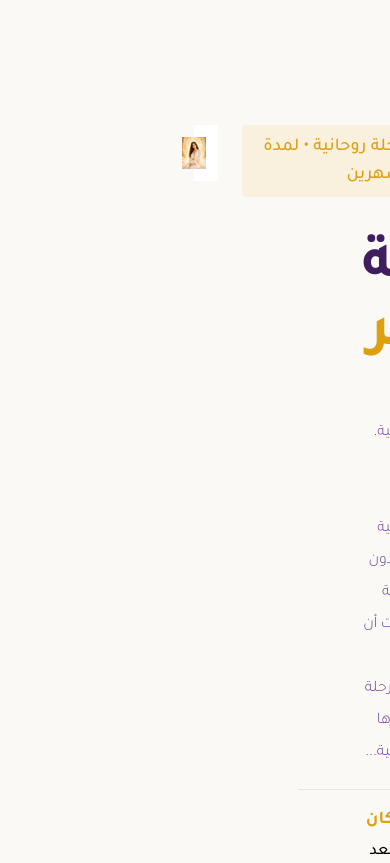
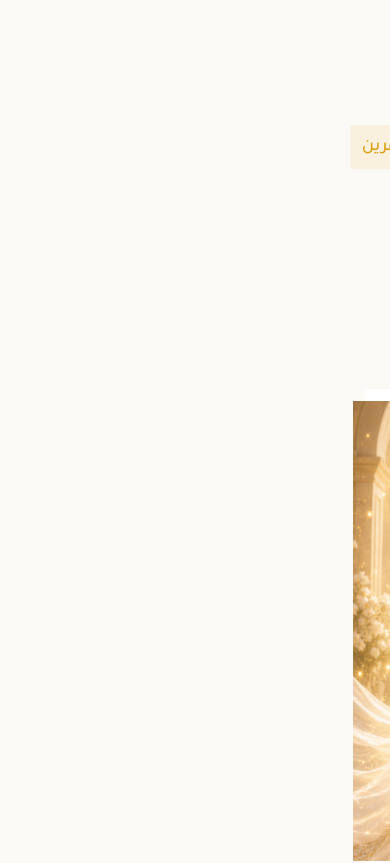
Before and after one commit to Anas-Dn/Houda-Harmouni, a React (Vite) app: page / in a window 390 px wide. Shown: the part 900-1763 px from the top of the page. Built offline with nearby package versions, Linux system fonts and the light colour scheme.

Commit message:
did the layout for sec2 in home page

```diff
--- a/src/Components/FreeGuideHome.jsx
+++ b/src/Components/FreeGuideHome.jsx
@@ -4,7 +4,7 @@ import image from "../assets-home/free-guide-cover.png"
 
 export default function FreeGuideHome() {
   return (
-    <div className="pt-40 pb-20 flex items-center justify-center gap-36 [@media(min-width:1050px)]:flex-row flex-col">
+    <div className="pt-40 pb-20 mx-10 flex items-center justify-center gap-36 [@media(min-width:1050px)]:flex-row flex-col">
 
         <div className="[@media(min-width:600px)]:w-140 w-90 mt-12">
             <h1 className="text-5xl font-extrabold text-white mb-3 [@media(min-width:1050px)]:text-start text-center">دليلك العملي</h1>
--- a/src/Components/Hero.jsx
+++ b/src/Components/Hero.jsx
@@ -4,15 +4,15 @@ import { faSquareInstagram, faTelegram, faTiktok, faYoutube } from "@fortawesome
 
 export default function Hero() {
   return (
-    <div className="relative w-screen min-[1050px]:h-screen h-full pt-30 pb-4 px-45 flex flex-col min-[1050px]:flex-row min-[1050px]:items-start items-center min-[1050px]:gap-20 gap-8">
+    <div className="relative w-screen min-[1050px]:h-screen h-full pt-30 pb-4 px-45 flex flex-col min-[1050px]:flex-row items-center min-[1050px]:gap-20 gap-8">
 
        <h1 className="absolute text-[24vw] font-bold text-purple-400/10  -z-10">HOUDA</h1>
 
       <img src={Houda} alt=""className="w-140 min-[1050px]:w-120 h-full rounded-4xl object-cover object-center" />
       <div className="flex flex-col min-[1050px]:items-start items-center justify-center ">
         <h4 className="mb-10 border-r-4 border-(--gold) text-lg font-medium text-(--gold) bg-[#dca0111a] w-fit px-3 py-2 rounded-sm relative right-14 after:absolute after:w-10 after:h-px after:bg-(--gold) after:-right-13 after:top-1/2">مدربة حياة معتمدة</h4>
-        <h1 className="mb-3 text-7xl text-(--purple-royal) font-medium">هدى ابـحمان</h1>
-        <h3 className="mb-8 text-4xl text-(--gold) font-medium">رحلتك نحو السلام الداخلي تبدأ هنا</h3>
+        <h1 className="text-center min-[1050px]:text-start mb-3 text-7xl text-(--purple-royal) font-medium">هدى ابـحمان</h1>
+        <h3 className="text-center min-[1050px]:text-start mb-8 text-4xl text-(--gold) font-medium">رحلتك نحو السلام الداخلي تبدأ هنا</h3>
         <p className="mb-6 min-[1050px]:text-start text-center text-2xl font-light text-(--purple-accent)">لأنك تستحق حياة أكثر هدوءًا وتوازنًا، أرافقك بخطوات بسيطة وعميقة نحو التغيير.</p>
         <div className="mt-6 flex gap-6">
             <div className="hover:-translate-y-2 hover:border-(--gold) duration-400 transition-all bg-[#2d12440d] flex items-center justify-center p-3 rounded-xl cursor-pointer border border-[#dca01133]"><FontAwesomeIcon icon={faTiktok} className="text-xl text-(--gold)"/></div>
--- a/src/Components/Sec2.jsx
+++ b/src/Components/Sec2.jsx
@@ -4,37 +4,40 @@ import { MoveLeft } from "lucide-react"
 
 export default function Sec2() {
   return (
-    <div className="flex px-60 py-30 bg-(--bg-light) gap-20">
-     <div className="basis-2/3 flex flex-col justify-center">
+    <div className="flex items-center justify-center mx-10 min-[1000px]:mx-20 py-30 bg-(--bg-light) min-[1000px]:gap-20 gap-0">
+     <div className="min-[1000px]:w-200 w-full flex flex-col items-center min-[1000px]:items-start justify-center">
         <h2 className="mb-10 border-r-4 border-(--gold) text-lg font-medium text-(--gold) bg-[#dca0111a] w-fit px-3 py-2 rounded-sm relative right-14 after:absolute after:w-10 after:h-px after:bg-(--gold) after:-right-13 after:top-1/2">رحلة روحانية • لمدة شهرين</h2>
         <h1 className="text-6xl font-bold mb-2 text-(--purple-royal)">رحلة</h1>
         <h1 className="text-6xl font-bold mb-5 text-(--gold)">تذكر</h1>
-        <p className="text-(--purple-accent) mb-5 w-2/3 leading-8 text-md">تذكري نورك... وحقيقتك الأزلية. رحلة عميقة لتذكري نورك وحقيقتك الأزلية التي نسيتيها دون وعي منك. رحلة لكل روح اختارت أن تستيقظ من سباتها، وتبدأ رحلة العودة إلى نورها وحقيقتها الأزلية...</p>
-        <hr className="border-0.5 border-gray-200 mb-4"/>
-        <div className="flex justify-between items-center w-2/3">
-          <div>
+        <div className=" bg-white my-8">
+            <img loading="lazy" src={pic} alt="" className="w-90 h-115 m-3 hover:scale-105 transition-transform duration-400 min-[1000px]:hidden block" />
+        </div>
+        <p className="text-center min-[1000px]:text-start text-(--purple-accent) min-[1000px]:mb-5 mb-10 w-full min-[1000px]:w-2/3 leading-8 text-md">تذكري نورك... وحقيقتك الأزلية. رحلة عميقة لتذكري نورك وحقيقتك الأزلية التي نسيتيها دون وعي منك. رحلة لكل روح اختارت أن تستيقظ من سباتها، وتبدأ رحلة العودة إلى نورها وحقيقتها الأزلية...</p>
+        <hr className="border-0.5 border-gray-200 mb-4 w-full"/>
+        <div className="flex min-[1000px]:justify-between justify-center gap-10 items-center w-2/3">
+          <div className="flex flex-col items-center min-[1000px]:items-start">
             <h2 className="text-(--gold) font-bold text-lg mb-1.5">البداية</h2>
             <p className="font-medium mb-1">18 سبتمبر</p>
             <p className="text-sm">شهرين 6 لقاءات مباشرة</p>
           </div>
-          <div className="relative after:absolute after:w-px after:h-12.5 after:bg-gray-300 after:-right-20 after:top-4">
+          <div className="flex flex-col items-center min-[1000px]:items-start relative after:absolute after:w-px after:h-12.5 after:bg-gray-300 min-[1000px]:after:-right-20 after:-right-5 after:top-4">
             <h2 className="text-(--gold) font-bold text-lg mb-1.5">المكان</h2>
             <p className="font-medium mb-1">عن بعد (Zoom)</p>
             <p className="text-sm">متابعة في مجموعة تليجرام</p>
           </div>
         </div>
-        <hr className="border-0.5 border-gray-200 mt-4"/>
+        <hr className="border-0.5 border-gray-200 mt-4 w-full"/>
         <Link to="/services">
               <button className="mt-10 group hover:-translate-y-0.5 transition-all duration-400 flex gap-2 text-amber-50 cursor-pointer rounded-[40px] py-6 px-12 bg-(--purple-royal) font-bold text-sm"> اكتشفي المزيد <MoveLeft className="-translate-y-1 group-hover:-translate-x-1 transition-all duration-400 text-(--gold)" /></button>
           </Link>
      </div>
-     <div className="basis-1/3">
+
      <div className="flex justify-center">
         <div className=" bg-white">
-            <img loading="lazy" src={pic} alt="" className="w-90 m-3 hover:scale-105 transition-transform duration-400" />
+            <img loading="lazy" src={pic} alt="" className="w-90 h-115 m-3 hover:scale-105 transition-transform duration-400 min-[1000px]:block hidden" />
         </div>
      </div>
-     </div>
+
     </div>
   )
 }
```
